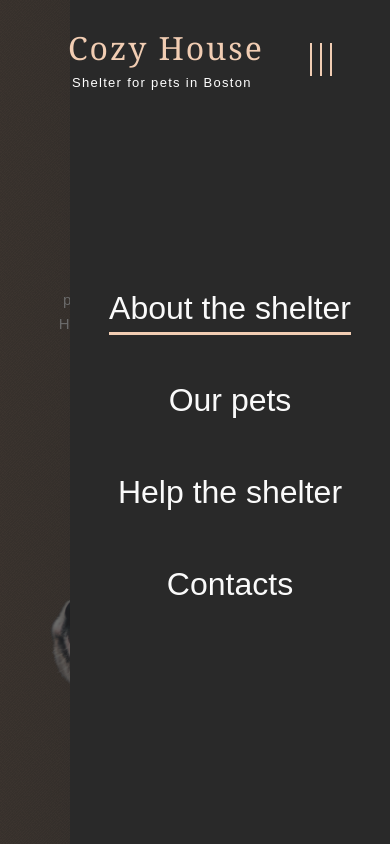
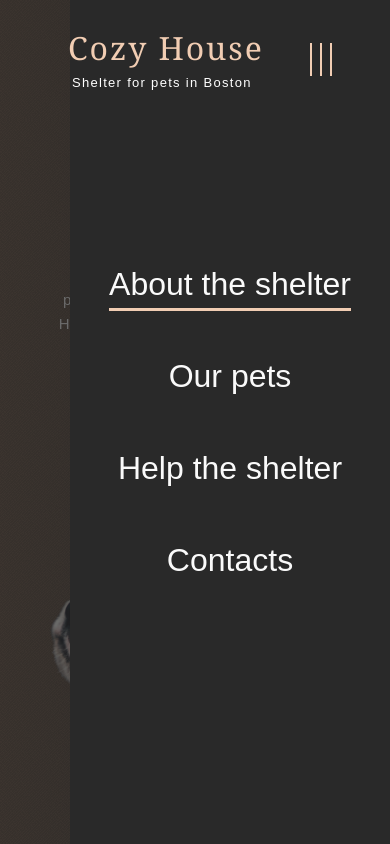
Before and after one commit to pitbrest/shelter, a plain HTML site: page pages/main/index.html in a window 390 px wide. Both pictures are taken after a click on the element 332 px from the left and 60 px from the top of the page. Shown: the top 844 px of the page. Drawn offline with nearby package versions, Linux system fonts and the light colour scheme.

Commit message:
some commit

```diff
--- a/pages/main/css/popup.css
+++ b/pages/main/css/popup.css
@@ -11,11 +11,13 @@
 	left: 0;
 	opacity: 0;
 	visibility: hidden;
+	transition: opacity 0.4s ease-in-out;
 }
 .popup.open {
 	opacity: 1;
 	visibility: visible;
 	z-index: 1;
+	transition: opacity 0.4s ease-in-out;
 }
 .popup__body {
 	min-height: 100%;
--- a/pages/main/css/style.css
+++ b/pages/main/css/style.css
@@ -195,7 +195,6 @@ nav {
 		align-items: center;
 		width: 320px;
 		background: var(--color-dark-3xl);
-		padding-top: calc(50vh - 50%);
 	}
 	.nav-list li {
 		margin: 20px 0;
@@ -211,7 +210,8 @@ nav {
 		text-align: center;
 	}
 	.header-nav.active {
-		display: block;
+		display: flex;
+		align-items: center;
 		position: fixed;
 		top: 0;
 		right: 0;
--- a/pages/pets/css/style.css
+++ b/pages/pets/css/style.css
@@ -198,7 +198,6 @@ nav {
 		align-items: center;
 		width: 320px;
 		background: var(--color-dark-3xl);
-		padding-top: calc(50vh - 204.5px);
 	}
 	.nav-list li {
 		margin: 20px 0;
@@ -214,7 +213,8 @@ nav {
 		text-align: center;
 	}
 	.header-nav.active {
-		display: block;
+		display: flex;
+		align-items: center;
 		position: fixed;
 		top: 0;
 		right: 0;
@@ -255,7 +255,7 @@ nav {
 		bottom: 3px;
 	}
 	.header__burger.active {
-		transform: translate(-11px, -9px) rotate(270deg);
+		transform: translate(-11px, -9px) rotate(-90deg);
 		transition: 0.7s;
 	}
 	.header__burger.active.header__burger span,
```
